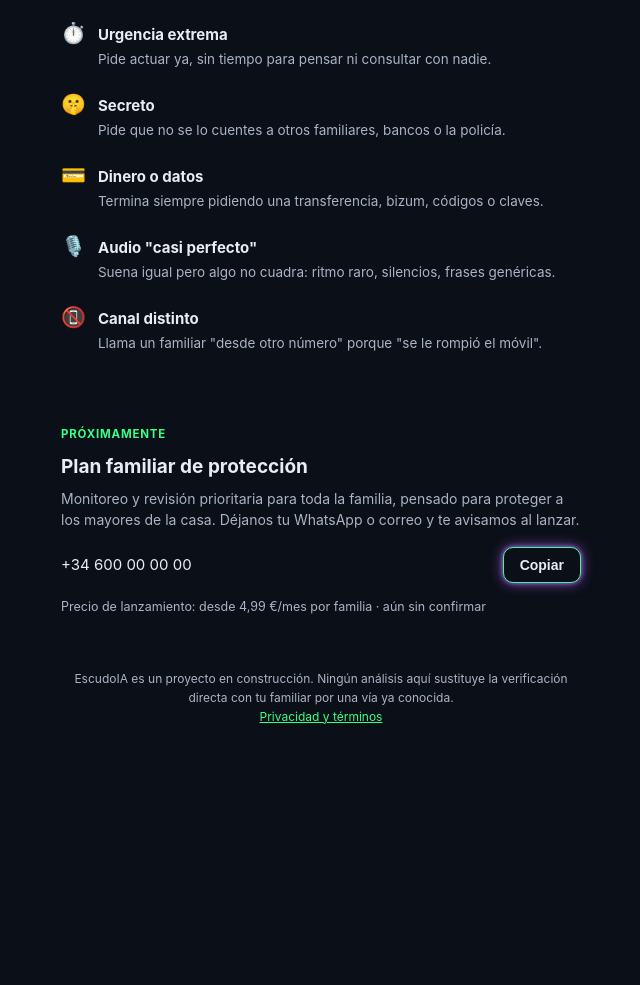
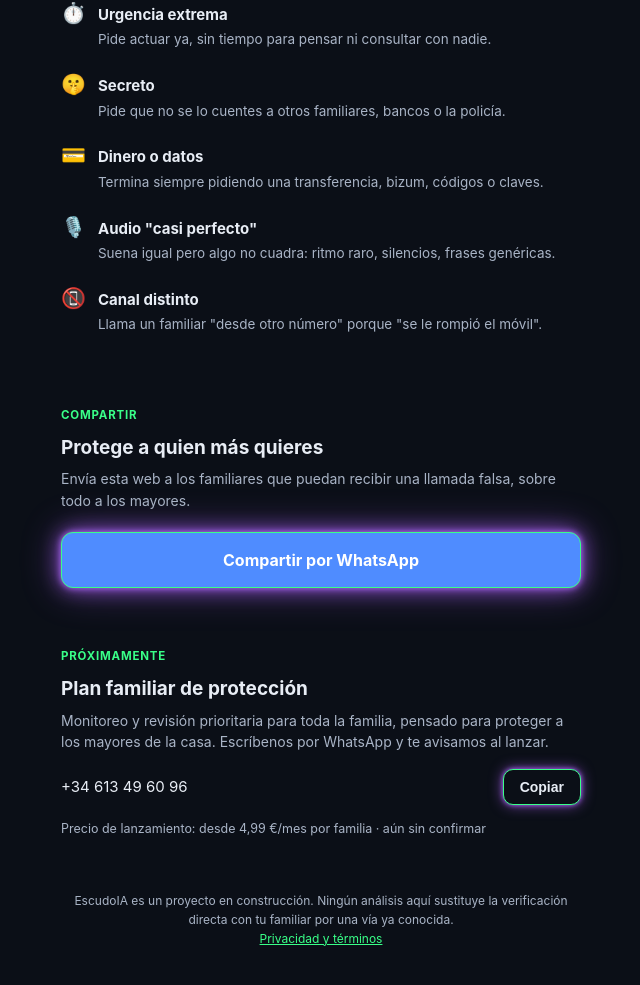
Before and after one commit to garpules/escudoia, a plain HTML site: page index.html in a window 1280 px wide. Shown: the part 1801-2786 px from the top of the page, without its empty margins (319-959 px from the left). Before the commit the page ends 2597 px from the top, so only its background shows below. Drawn offline with Linux system fonts and the light colour scheme.

Commit message:
Update index.html

```diff
--- a/index.html
+++ b/index.html
@@ -134,6 +134,7 @@
   .ad-timer{font-size:12px;color:var(--text-dim);margin:0 0 16px;}
 
   footer{padding:24px 0 10px;text-align:center;color:var(--text-dim);font-size:12px;}
+  footer a{color:var(--green);}
 </style>
 </head>
 <body>
@@ -209,10 +210,10 @@
         <li><b>2</b> Envíalo por WhatsApp con el botón de abajo, contando qué pasó.</li>
         <li><b>3</b> Te respondemos en 24-48h con el resultado y qué hacer.</li>
       </ol>
-      <a class="wa-btn" id="waBtn" href="https://wa.me/34600000000?text=Hola%2C%20quiero%20que%20revisen%20un%20audio%2Fvideo%20sospechoso" target="_blank" rel="noopener">
+      <a class="wa-btn" id="waBtn" href="https://wa.me/34613496096?text=Hola%2C%20quiero%20que%20revisen%20un%20audio%2Fvideo%20sospechoso" target="_blank" rel="noopener">
         Enviar por WhatsApp
       </a>
-      <div class="num-box">Si el botón no abre WhatsApp, escribe directamente a <strong>+34 600 00 00 00</strong> (sustituye por tu número real).</div>
+      <div class="num-box">Si el botón no abre WhatsApp, escribe directamente a <strong>+34 613 49 60 96</strong>.</div>
       <p class="privacy-note">Transparencia: una persona de nuestro equipo puede revisar el audio o video que envíes. Solo se usa para analizarlo y se borra en 24 horas.</p>
     </div>
   </section>
@@ -243,12 +244,19 @@
   </section>
 
   <section>
+    <span class="pill">COMPARTIR</span>
+    <h2>Protege a quien más quieres</h2>
+    <p class="lead">Envía esta web a los familiares que puedan recibir una llamada falsa, sobre todo a los mayores.</p>
+    <a class="btn-main" href="https://wa.me/?text=%C2%BFTe%20lleg%C3%B3%20una%20llamada%20o%20un%20audio%20sospechoso%3F%20Haz%20el%20test%20de%20riesgo%20gratis%20en%20https%3A%2F%2Fescudoiapp.com" target="_blank" rel="noopener">Compartir por WhatsApp</a>
+  </section>
+
+  <section>
     <span class="pill">PRÓXIMAMENTE</span>
     <h2>Plan familiar de protección</h2>
     <div class="wl-card">
-      <p>Monitoreo y revisión prioritaria para toda la familia, pensado para proteger a los mayores de la casa. Déjanos tu WhatsApp o correo y te avisamos al lanzar.</p>
+      <p>Monitoreo y revisión prioritaria para toda la familia, pensado para proteger a los mayores de la casa. Escríbenos por WhatsApp y te avisamos al lanzar.</p>
       <div class="copy-row">
-        <span id="contactText">+34 600 00 00 00</span>
+        <span id="contactText">+34 613 49 60 96</span>
         <button id="copyBtn">Copiar</button>
       </div>
       <div class="price-note">Precio de lanzamiento: desde 4,99 €/mes por familia · aún sin confirmar</div>
@@ -256,7 +264,8 @@
   </section>
 
   <footer>
-    EscudoIA es un proyecto en construcción. Ningún análisis aquí sustituye la verificación directa con tu familiar por una vía ya conocida.
+    EscudoIA es un proyecto en construcción. Ningún análisis aquí sustituye la verificación directa con tu familiar por una vía ya conocida.<br>
+    <a href="/privacidad.html">Privacidad y términos</a>
   </footer>
 </div>
 
@@ -463,8 +472,5 @@
   updateBadge();
 })();
 </script>
-  <script>
-(function(){var f=document.querySelector('footer');if(f){f.insertAdjacentHTML('beforeend','<br><a href="/privacidad.html" style="color:#39FF88">Privacidad y términos</a>');}})();
-</script>
 </body>
 </html>
```
